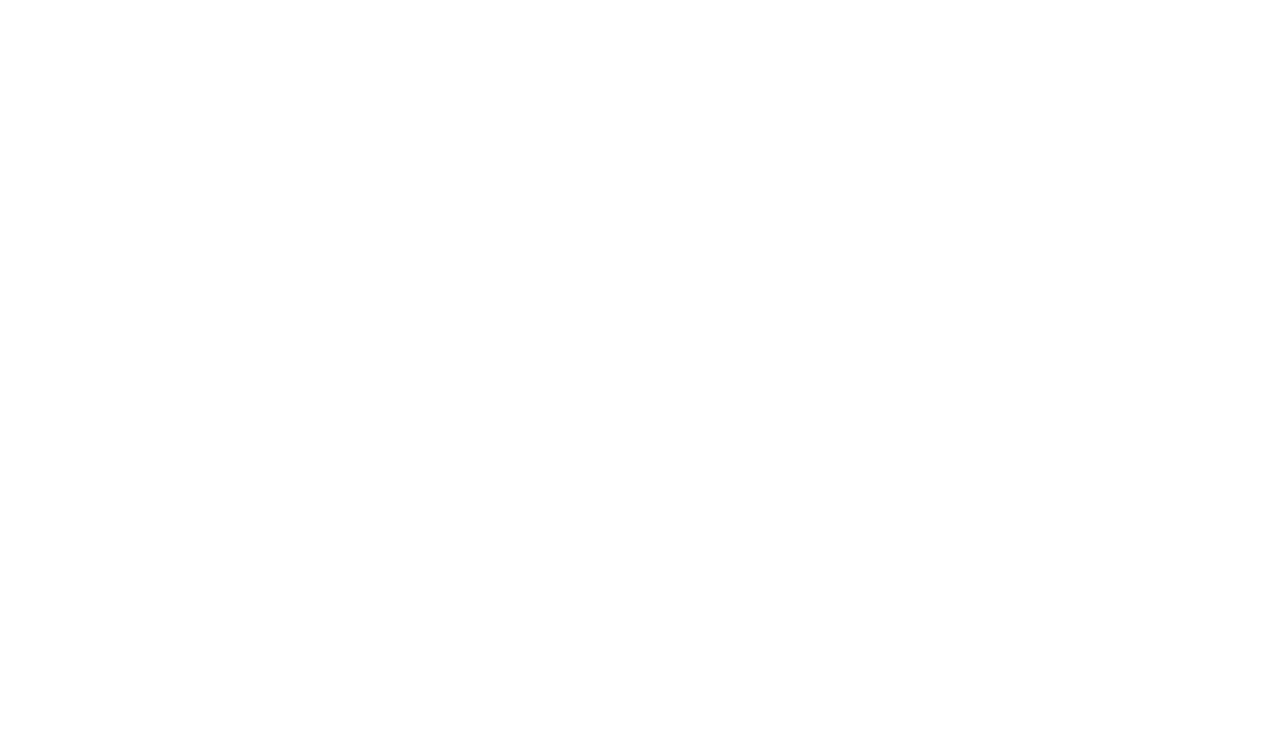
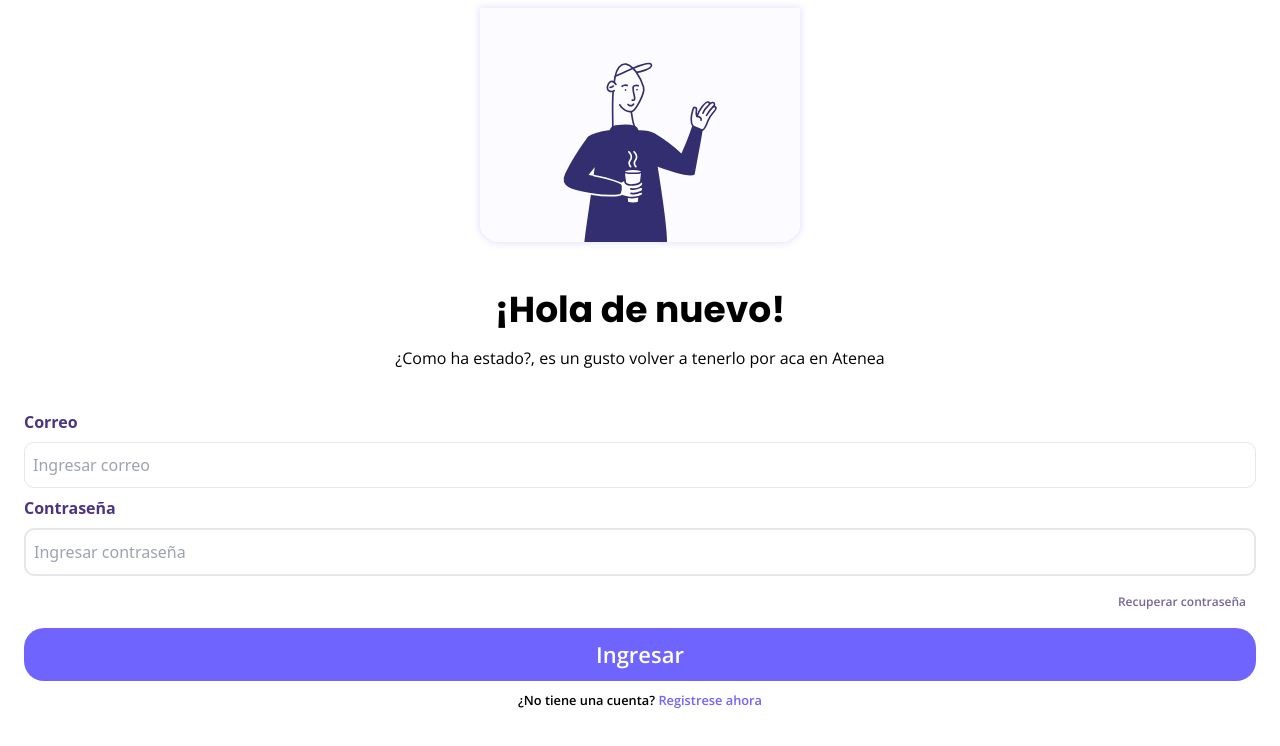
Before and after one commit to Rafterminador/atenea-cliente, a React (Create React App) app: page /login in a window 1280 px wide. Before the commit this address had no page. Shown: the top 746 px of the page. Built offline with nearby package versions, Linux system fonts and the light colour scheme; the HTML template or start-up script is replaced by a standard one.

Commit message:
Diseño de pagina login terminado

```diff
--- a/src/App.js
+++ b/src/App.js
@@ -1,11 +1,13 @@
-import React from 'react';
-import { BrowserRouter, Route, Routes } from 'react-router-dom';
-import { LandingPage } from './pages/LandingPage';
+import React from "react";
+import { BrowserRouter, Route, Routes } from "react-router-dom";
+import { LandingPage } from "./pages/LandingPage";
+import { Login } from "./pages/login";
 function App() {
   return (
     <BrowserRouter>
       <Routes>
-        <Route path='/' element={<LandingPage />} />
+        <Route path="/" element={<LandingPage />} />
+        <Route path="/login" element={<Login />} />
       </Routes>
     </BrowserRouter>
   );
--- /dev/null
+++ b/src/pages/login.jsx
@@ -0,0 +1,68 @@
+import React, { useState } from "react";
+import ImageLogin from "../assets/images/login-img.svg";
+
+const Login = () => {
+  const [username, setUsername] = useState("");
+  const [password, setPassword] = useState("");
+
+  function handleSubmit(e) {
+    e.preventDefault();
+    alert(username + " " + password);
+  }
+
+  function handleChangeUsername(e) {
+    setUsername(e.target.value);
+  }
+
+  function handleChangePassword(e) {
+    setPassword(e.target.value);
+  }
+
+  return (
+    <div className="flex flex-col px-5 items-center">
+      <img src={ImageLogin} alt="Login" className="" />
+      <h1 className="text-4xl font-bold mt-10">¡Hola de nuevo!</h1>
+      <p className="text-center mt-4">
+        ¿Como ha estado?, es un gusto volver a tenerlo por aca en Atenea
+      </p>
+      <div className="w-full mt-10 px-1">
+        <form onSubmit={handleSubmit}>
+          <div className="flex flex-col text gap-2 text-[#4D3483] font-semibold">
+            <label htmlFor="username">Correo</label>
+            <input
+              id="username"
+              type="text"
+              value={username}
+              name="username"
+              onChange={handleChangeUsername}
+              className="font-normal border-solid border-[1px] rounded-[10px] py-2.5 px-2 focus:outline-2 focus:outline-[#A954FF]"
+              placeholder="Ingresar correo"
+            />
+            <label htmlFor="password">Contraseña</label>
+            <input
+              id="password"
+              type="password"
+              value={password}
+              name="password"
+              onChange={handleChangePassword}
+              className="font-normal border-solid border-2 rounded-[10px] py-2.5 px-2 focus:outline-2 focus:outline-[#A954FF]"
+              placeholder="Ingresar contraseña"
+            />
+            <button type="button" className="text-xs text-end text-[#776694]">
+              Recuperar contraseña
+            </button>
+            <button type="submit" className="bg-[#7064FF] text-white">
+              Ingresar
+            </button>
+          </div>
+        </form>
+      </div>
+      <button className="text-[12.8px]">
+        ¿No tiene una cuenta?{" "}
+        <span className="text-[#7064FF]">Registrese ahora</span>
+      </button>
+    </div>
+  );
+};
+
+export { Login };
```
Also changed, not shown: src/assets/images/login-img.svg (added).
